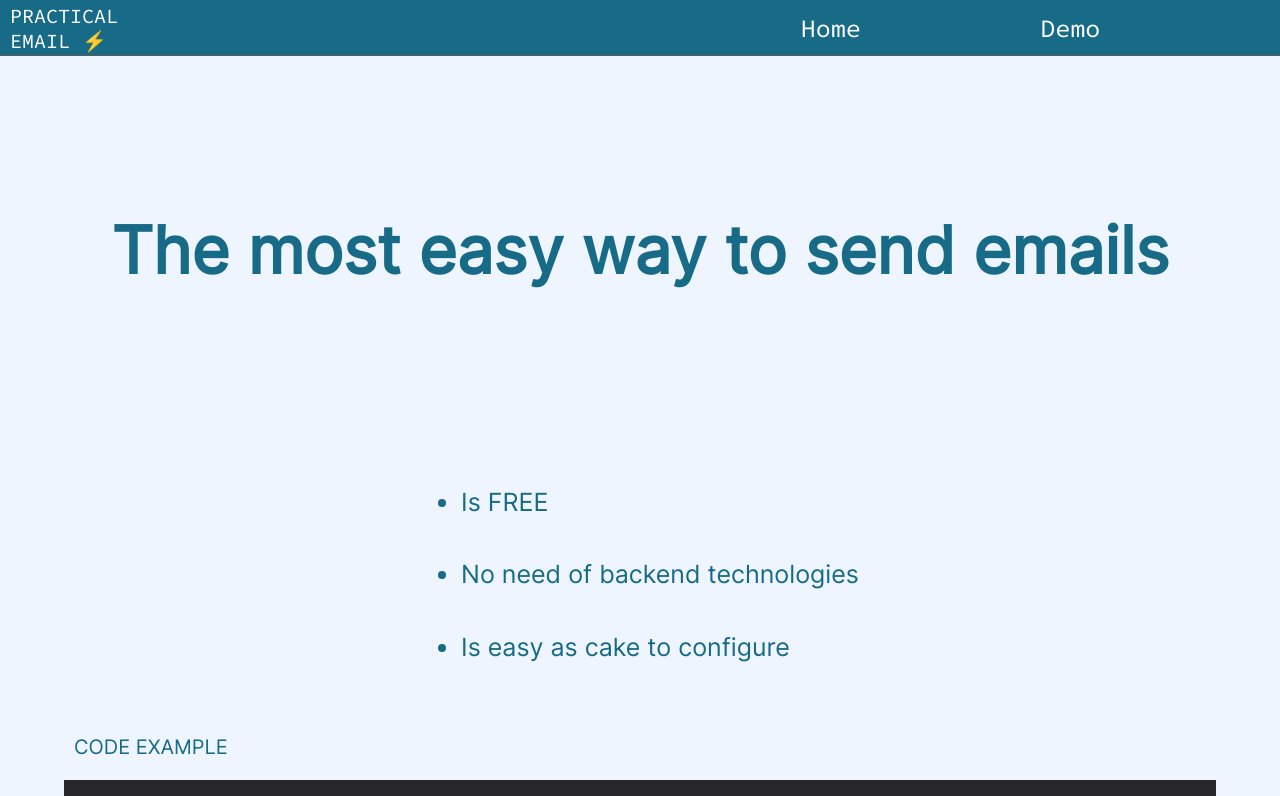
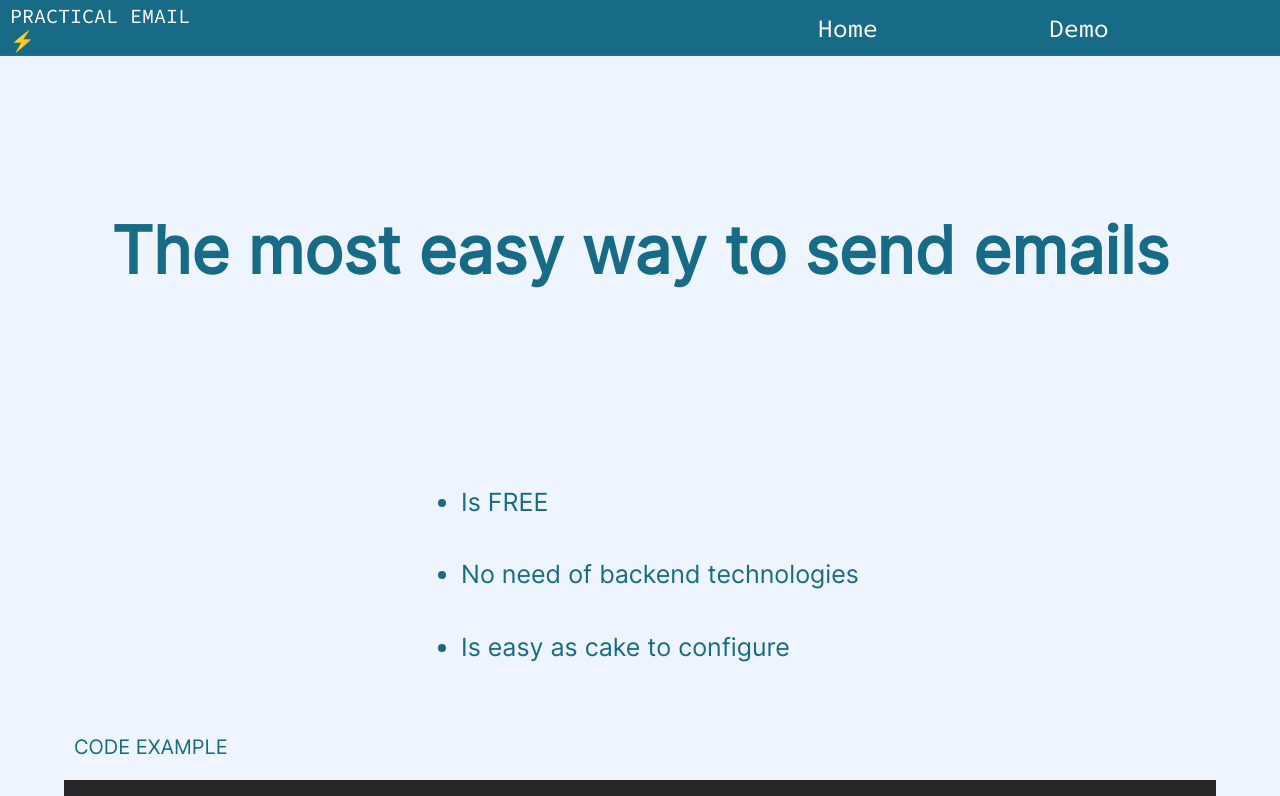
Before and after one commit to RafaelOviedo/practical-email-landing, a Vue app: page / in a window 1280 px wide. Shown: the top 796 px of the page. Built offline with nearby package versions, Linux system fonts and the light colour scheme.

Commit message:
update: fix navbar logo width

```diff
--- a/src/components/NavBar/NavBar.vue
+++ b/src/components/NavBar/NavBar.vue
@@ -300,7 +300,7 @@ const setLocale = (localeOption) => {
     height: 50px;
   }
   #logo-container {
-    width: 210px;
+    width: 270px;
     padding-left: 10px;
   }
 }
```
